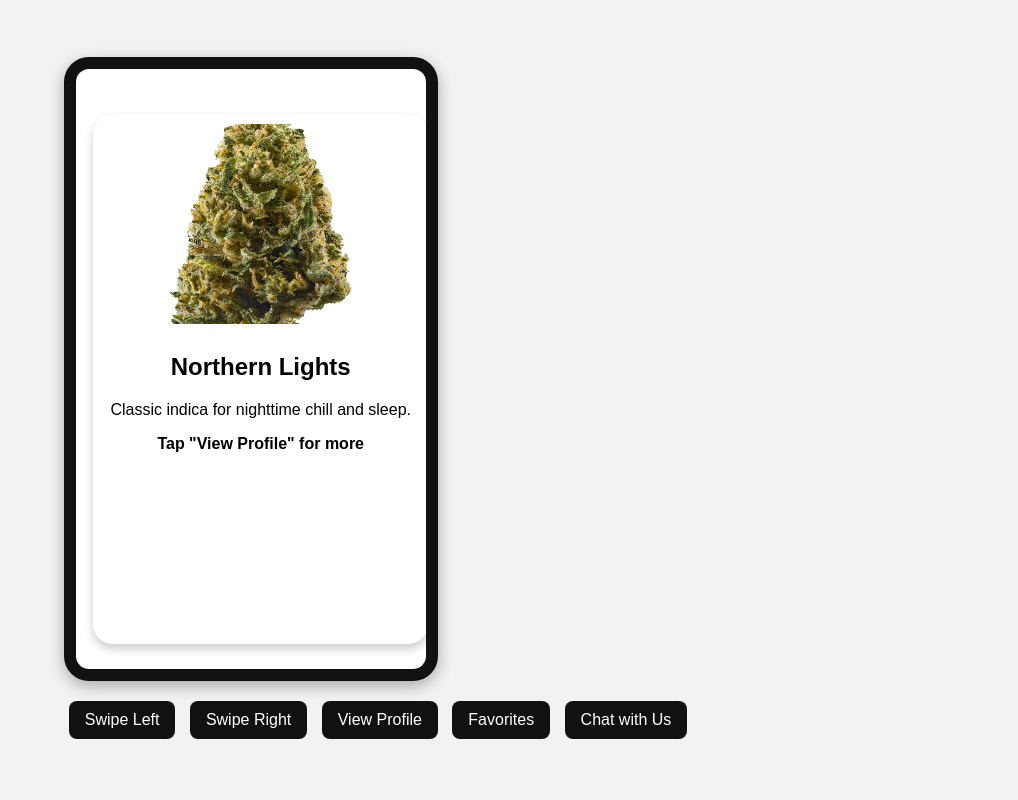
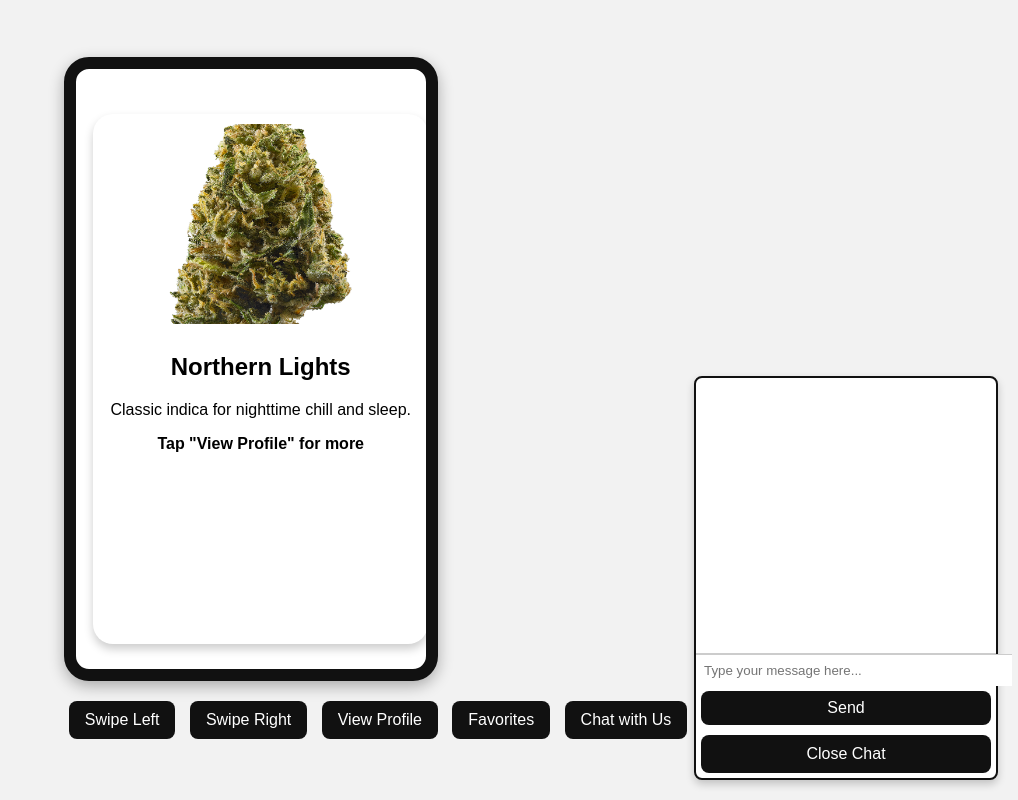
Before and after one commit to JerichoTheWall/GrowSpace, a plain HTML site: page index.html in a window 1280 px wide. Shown: the whole page, without its empty margins (262-1280 px from the left). Drawn offline with Linux system fonts and the light colour scheme.

Commit message:
Update styles.css

```diff
--- a/css/styles.css
+++ b/css/styles.css
@@ -134,3 +134,46 @@ button {
   margin-bottom: 15px;
   cursor: pointer;
 }
+
+/* Chat Widget Styles */
+#chat-widget {
+  position: fixed;
+  bottom: 20px;
+  right: 20px;
+  width: 300px;
+  background: #fff;
+  border: 2px solid #111;
+  border-radius: 8px;
+  box-shadow: 0 4px 8px rgba(0,0,0,0.2);
+  z-index: 100;
+  display: flex;
+  flex-direction: column;
+}
+
+#chat-window {
+  display: flex;
+  flex-direction: column;
+  height: 400px;
+}
+
+#chat-messages {
+  flex: 1;
+  padding: 10px;
+  overflow-y: auto;
+  border-bottom: 1px solid #ccc;
+}
+
+#chat-input {
+  width: 100%;
+  padding: 8px;
+  border: none;
+  border-top: 1px solid #ccc;
+}
+
+#chat-send {
+  padding: 8px;
+  background: #111;
+  color: #fff;
+  border: none;
+  cursor: pointer;
+}
```
